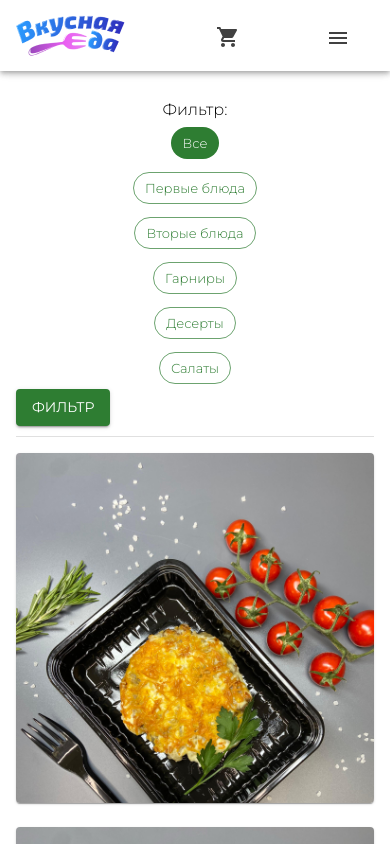
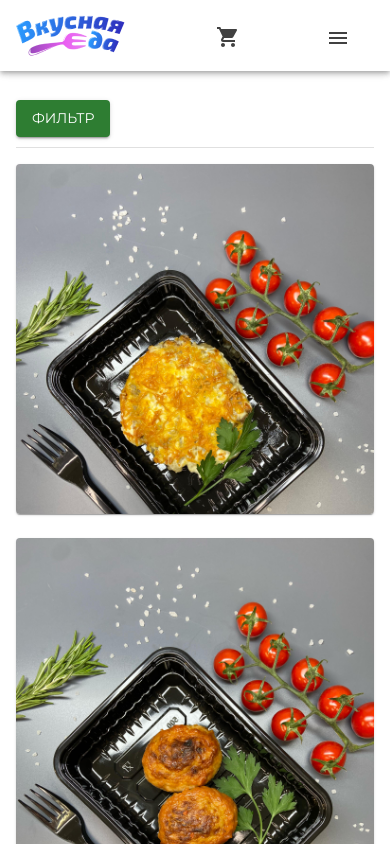
Before and after one commit to evkondr/vkuseda-client, a React (Create React App) app: page /main/menu in a window 390 px wide. Shown: the top 844 px of the page. Built offline with nearby package versions, Linux system fonts and the light colour scheme.

Commit message:
fix: fix styles for filter component

```diff
--- a/src/Components/MenuFilter/style.scss
+++ b/src/Components/MenuFilter/style.scss
@@ -1,6 +1,6 @@
 .filter-lg{
   display: flex;
-  flex-direction: row;
+  flex-direction: row!important;
   flex-wrap: wrap;
   align-items: center;
   column-gap: 10px;
@@ -11,7 +11,7 @@
 }
 @media screen and (max-width: 600px) {
   .filter-lg{
-    display: none;
+    display: none!important;
   }
   .filter-mobile{
     display: block;
```
